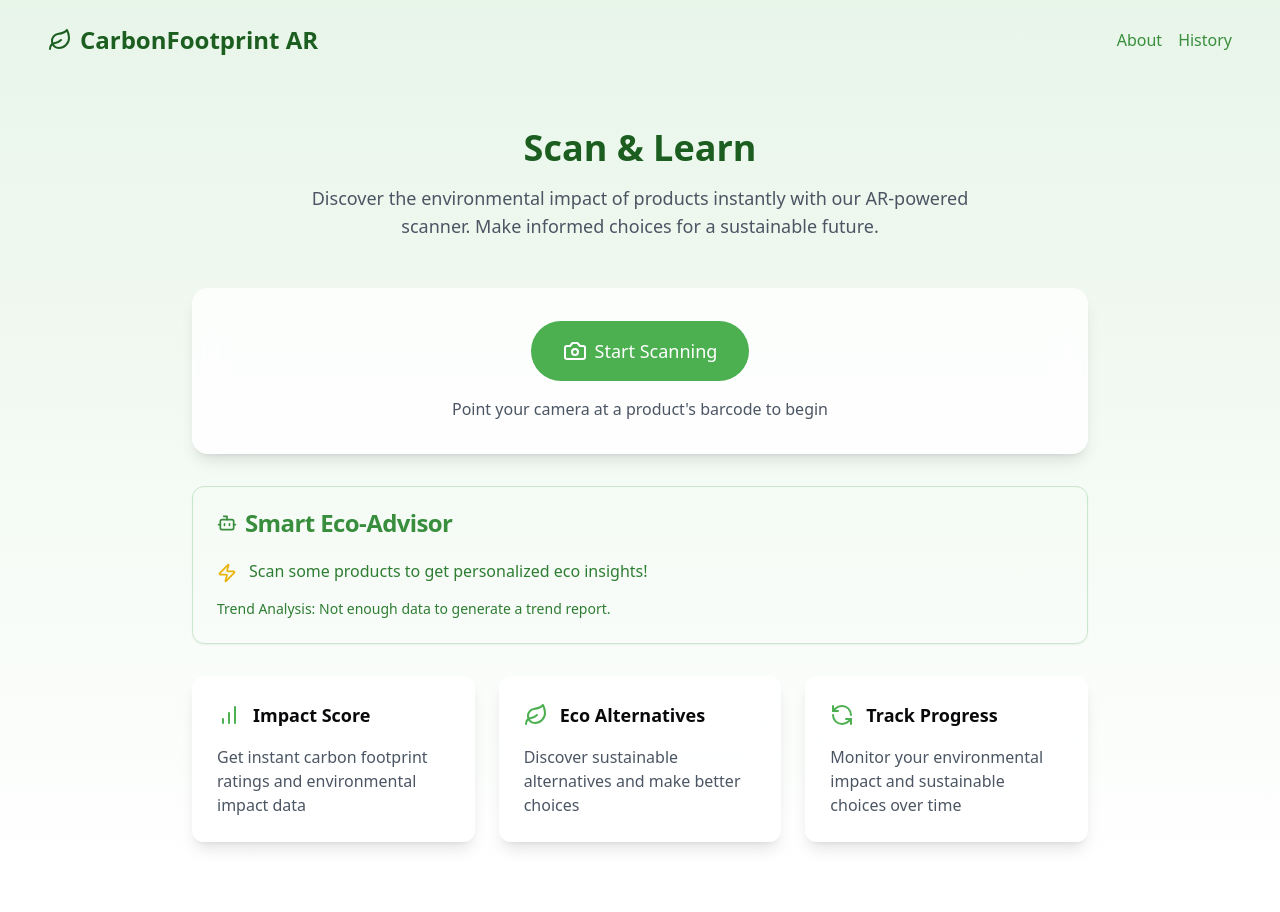
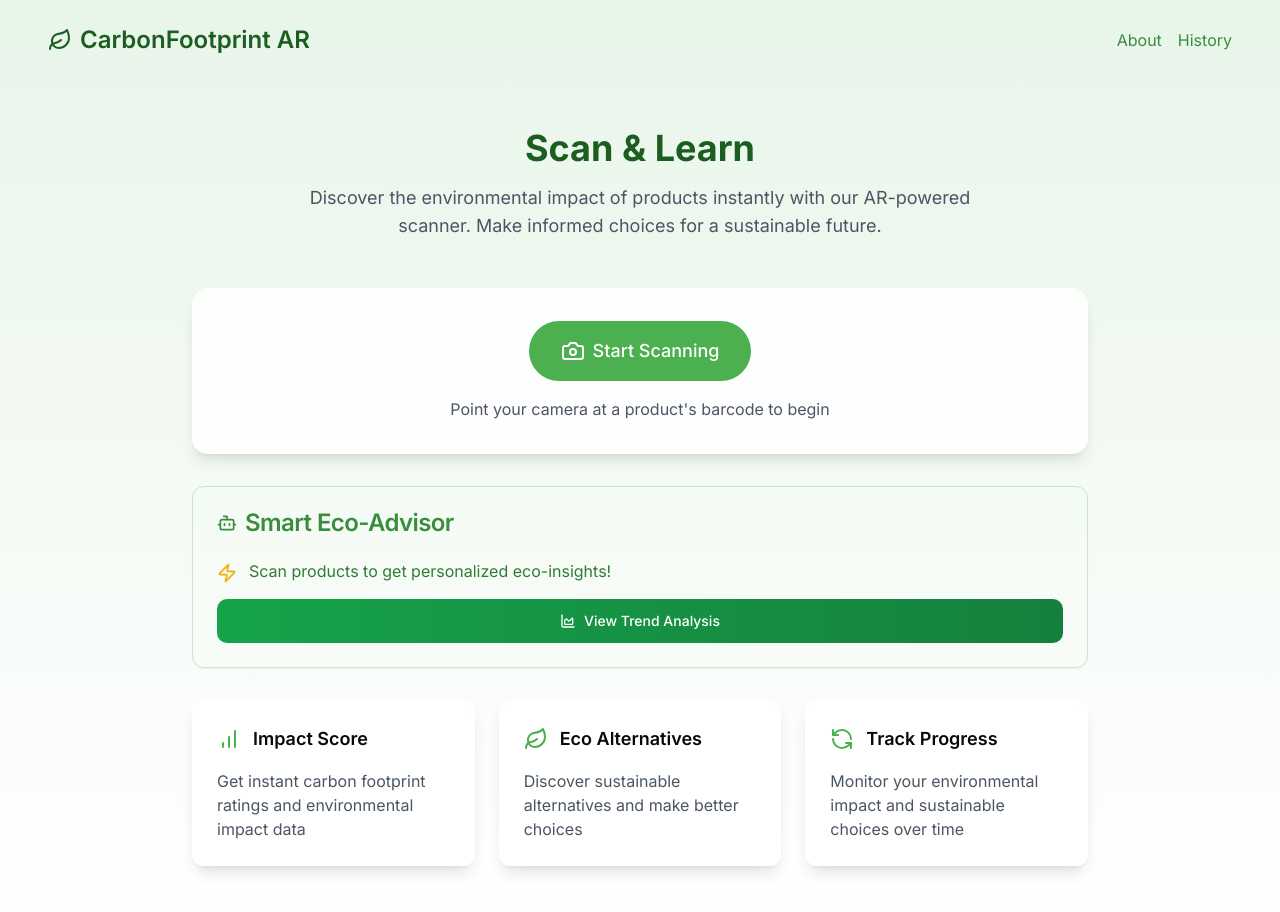
Before and after one commit to ebanez8/CarbonPrint, a React (Vite) app: page / in a window 1280 px wide. Before the commit the page ends 890 px from the top, so only its background shows below. Built offline with nearby package versions, Linux system fonts and the light colour scheme.

Commit message:
add graph

```diff
--- a/package.json
+++ b/package.json
@@ -57,6 +57,7 @@
     "react": "^18.3.1",
     "react-day-picker": "^8.10.1",
     "react-dom": "^18.3.1",
+    "react-google-charts": "^5.2.1",
     "react-hook-form": "^7.53.0",
     "react-resizable-panels": "^2.1.3",
     "react-router-dom": "^6.26.2",
--- /dev/null
+++ b/src/components/Graph.tsx
@@ -0,0 +1,50 @@
+import React from "react";
+import { Chart } from "react-google-charts";
+import { ScanHistory as ScanHistoryType } from "../types/user";
+
+interface GraphProps {
+  history: ScanHistoryType[];
+}
+
+const Graph: React.FC<GraphProps> = ({ history }) => {
+  // Transform the history data into chart data.
+  // Ensure all carbon emission values are non-negative.
+  const data = [
+    [
+      { label: "Product Number", type: "number" },
+      { label: "Carbon Emission", type: "number" },
+    ],
+    ...history.map((scan, index) => [index + 1, Math.abs(scan.carbonScore)]), // Use Math.abs to ensure positive values
+  ];
+
+  const options = {
+    legend: { position: "bottom" },
+    hAxis: {
+      title: "Product Number",
+      format: "0",
+      ticks: history.map((_, index) => index + 1).reverse(), // Reverse the ticks
+      direction: -1, // Reverse the axis direction
+    },
+    vAxis: {
+      title: "Carbon Emitted (kg)",
+      viewWindowMode: "explicit", // Key change: Use explicit view window mode
+      viewWindow: {
+        min: 0, // Force the view to start at 0
+        max: Math.max(...history.map(scan => scan.carbonScore)), // Optional: Set a dynamic max
+      },
+    },
+  };
+
+  return (
+    <Chart
+      chartType="LineChart"
+      width="100%"
+      height="400px"
+      data={data}
+      options={options}
+      loader={<div>Loading Chart...</div>}
+    />
+  );
+};
+
+export default Graph;
--- a/src/components/SmartEcoAdviser.tsx
+++ b/src/components/SmartEcoAdviser.tsx
@@ -1,10 +1,21 @@
 import React, { useState, useEffect } from "react";
 import { motion } from "framer-motion";
-import { Bot, Bell, Zap, TrendingUp, MessageSquare } from "lucide-react";
+import { Bot, Bell, Zap, TrendingUp, MessageSquare, ChartArea } from "lucide-react";
 import { Button } from "@/components/ui/button";
 import { Card, CardContent, CardHeader, CardTitle } from "@/components/ui/card";
 import { ScanHistory as ScanHistoryType } from "../types/user";
 import { ProductSustainabilityData } from "../types/product";
+import Graph from "@/components/Graph"; // Match the filename
+
+
+
+import {
+  Dialog,
+  DialogContent,
+  DialogHeader,
+  DialogTitle,
+  DialogTrigger,
+} from "@/components/ui/dialog";
 
 interface SmartEcoAdvisorProps {
   history: ScanHistoryType[];
@@ -45,7 +56,7 @@ export const SmartEcoAdvisor: React.FC<SmartEcoAdvisorProps> = ({
   // Analyze user scanning behavior with more granularity
   const analyzeUserBehavior = async () => {
     if (history.length === 0) {
-      setRecommendation("Scan some products to get personalized eco insights!");
+      setRecommendation("Scan products to get personalized eco-insights!");
       return;
     }
 
@@ -61,11 +72,6 @@ export const SmartEcoAdvisor: React.FC<SmartEcoAdvisorProps> = ({
     const total = history.length;
     const average = totalCarbon / total;
 
-    // impact
-    // const highPct = (highImpact.length / total) * 100;
-    // const medPct = (mediumImpact.length / total) * 100;
-    // const lowPct = (lowImpact.length / total) * 100;
-
     let message = "";
     if (average >= 4) {
       message =
@@ -75,10 +81,7 @@ export const SmartEcoAdvisor: React.FC<SmartEcoAdvisorProps> = ({
         "You're making moderately eco-friendly choices; consider replacing some medium-impact items with more eco-friendly ones.";
     } else {
       message = "Excellent work! Most of your choices are eco-friendly.";
-    } // else {
-    //   message =
-    //     "Your habits are varied. Try setting a goal to reduce high-impact scans.";
-    // }
+    }
     setRecommendation(message);
 
     generateChallenge(highImpact.length, mediumImpact.length);
@@ -115,7 +118,7 @@ export const SmartEcoAdvisor: React.FC<SmartEcoAdvisorProps> = ({
   // Generate a trend report based on historical scanning data
   const generateTrendReport = () => {
     if (history.length < 5) {
-      setTrendReport("Not enough data to generate a trend report.");
+      setTrendReport("Keep on scanning to view a complete trend report!");
       return;
     }
     // A basic trend analysis: compare average scores in the first half vs. the second half of history.
@@ -195,12 +198,33 @@ export const SmartEcoAdvisor: React.FC<SmartEcoAdvisorProps> = ({
             </div>
           )}
 
+          { /* View Trend Analysis in Graph */ }
+          <Dialog>
+            <DialogTrigger asChild>
+              <Button
+                className="w-full gap-2 bg-gradient-to-r from-green-600 to-green-700 hover:from-green-700 hover:to-green-800"
+                size="lg"
+              >
+                <ChartArea className="w-5 h-5" />
+                View Trend Analysis
+              </Button>
+            </DialogTrigger>
+            <DialogContent className="max-w-3xl">
+              <DialogHeader>
+                <DialogTitle className="text-2xl font-bold text-center">
+                  Trend Analysis: Carbon Footprint Over Time
+                </DialogTitle>
+              </DialogHeader>
               {/* Trend Report and Reward Points */}
               <div className="mt-4">
                 <p className="text-sm text-primary-800">
                   Trend Analysis: {trendReport}
                 </p>
               </div>
+
+              <Graph history={history} />
+            </DialogContent>
+          </Dialog>
 
           {/* Chat Query Section (if chat integration is provided) */}
           {onChatQuery && (
--- a/src/index.css
+++ b/src/index.css
@@ -1,3 +1,5 @@
+@import url('https://fonts.googleapis.com/css2?family=Inter:wght@400;500;600;700&display=swap');
+
 
 @tailwind base;
 @tailwind components;
@@ -34,6 +36,7 @@
   }
   body {
     @apply bg-background text-foreground;
+    font-family: 'Inter', sans-serif; /* Apply Inter font to the body */
     font-feature-settings: "rlig" 1, "calt" 1;
   }
 }
```
Also changed, not shown: 1 other file (tests, documents, lock files or other folders). Lines whose indentation alone changed are shown as unchanged.
